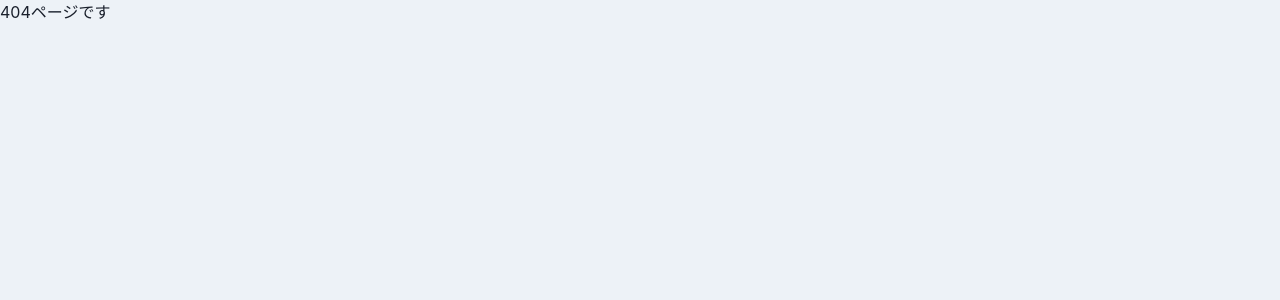
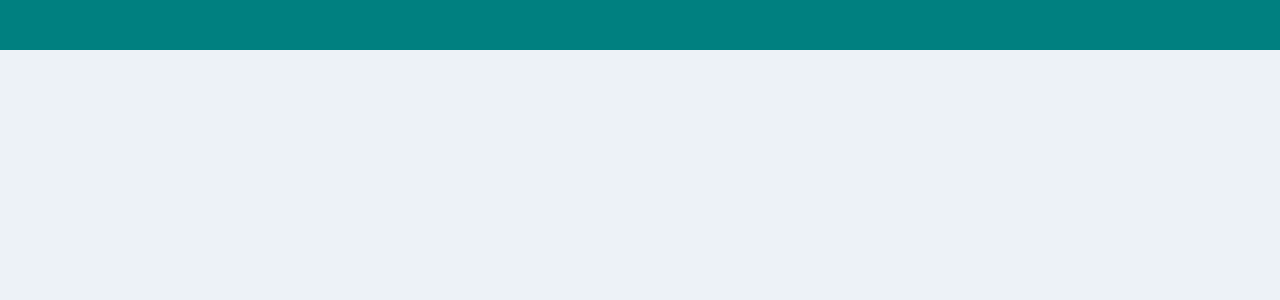
Before and after one commit to yuomatsu/portfolio, a React (Create React App) app: page /career in a window 1280 px wide. Shown: the top 300 px of the page. Built offline with nearby package versions, Linux system fonts and the light colour scheme.

Commit message:
ヘッダー作成途中

```diff
--- /dev/null
+++ b/src/components/organisms/layout/Header.tsx
@@ -0,0 +1,5 @@
+import { memo, VFC } from "react";
+
+export const Header: VFC = memo(() => {
+    return <div style={{ height: "50px", backgroundColor: "teal" }}></div>
+})
--- /dev/null
+++ b/src/components/templates/HeaderLayout.tsx
@@ -0,0 +1,17 @@
+import { memo, ReactNode, VFC } from "react";
+
+import { Header } from "../organisms/layout/Header";
+
+type Props = {
+    children: ReactNode;
+}
+
+export const HeaderLayout: VFC<Props> = memo((props) => {
+    const {children} = props;
+    return (
+        <>
+        <Header />
+        {}
+        </>
+    );
+});
--- a/src/router/Router.tsx
+++ b/src/router/Router.tsx
@@ -6,24 +6,25 @@ import {Profile} from "../components/pages/Profile"
 import {Skill} from "../components/pages/Skill"
 import { Career } from "../components/pages/Career";
 import { Page404 } from "../components/pages/Page404";
+import { HeaderLayout } from "../components/templates/HeaderLayout";
 
 export const Router: VFC = memo(() => {
     return (
         <Switch>
             <Route exact path="/">
-                <Home />
+                <HeaderLayout><Home /></HeaderLayout>
             </Route>
             <Route exact path="/profile">
-                <Profile />
+                <HeaderLayout><Profile /></HeaderLayout>
             </Route>
             <Route exact path="/skill">
-                <Skill />
+                <HeaderLayout><Skill /></HeaderLayout>
             </Route>
-            <Route exact path="/carrer">
-                <Career />
+                <Route exact path="/career">
+                <HeaderLayout><Career /></HeaderLayout>
             </Route>
             <Route exact path="*">
-                <Page404 />
+                <HeaderLayout><Page404 /></HeaderLayout>
             </Route>
         </Switch>
     )
```
